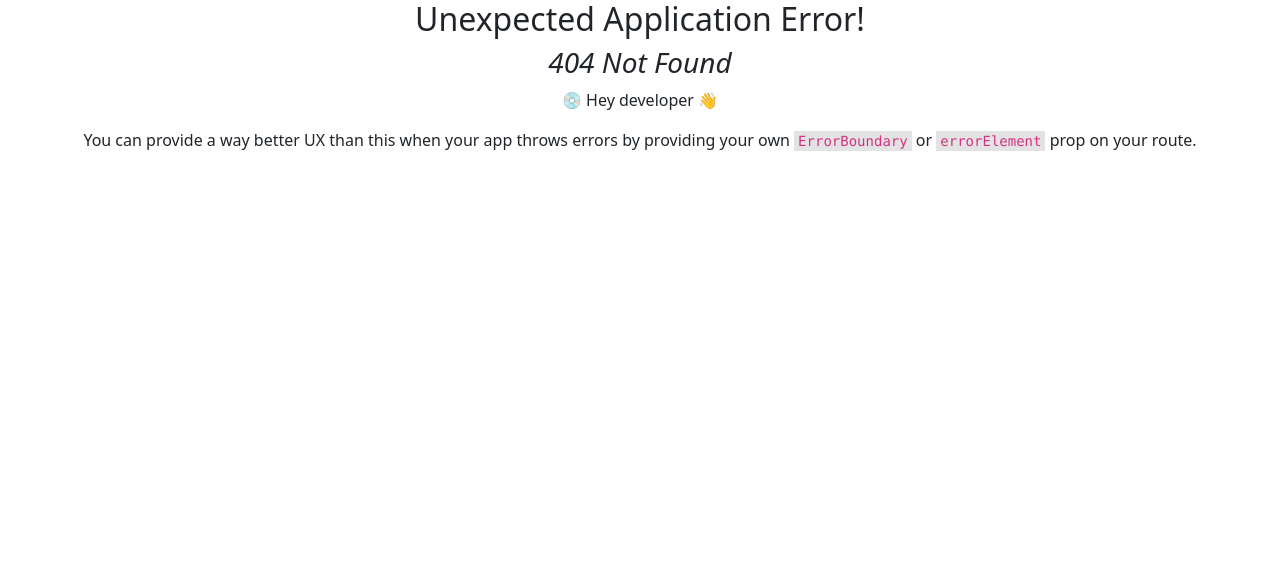
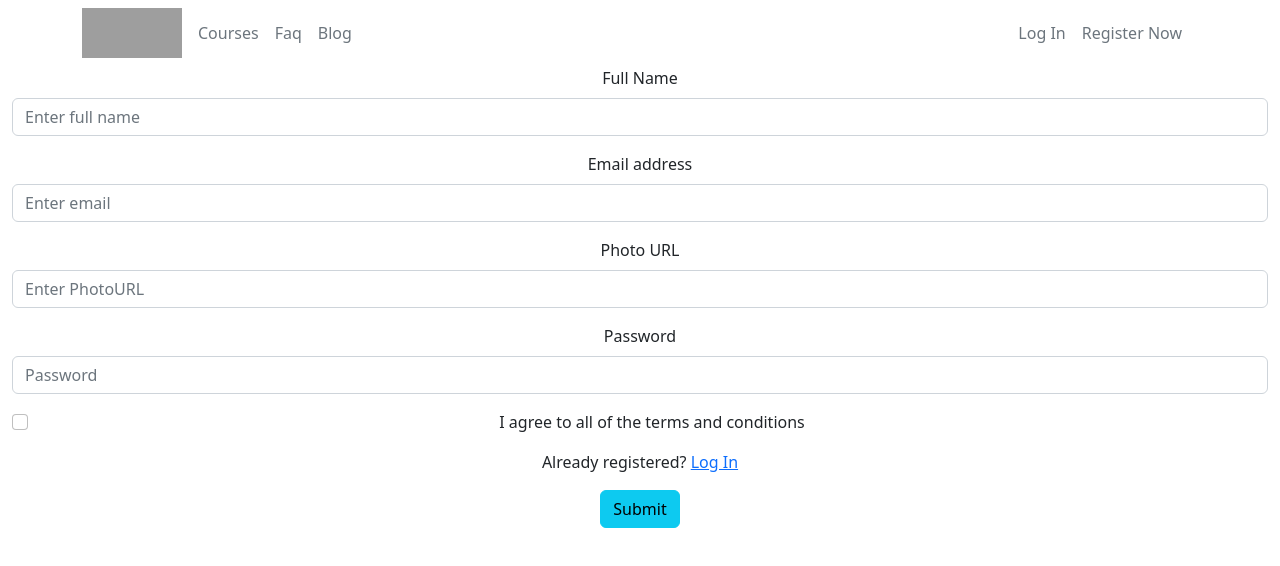
Before and after one commit to marufccs/my-lingua, a React (Create React App) app: page /register in a window 1280 px wide. Before the commit this address had no page. Shown: the top 566 px of the page. Built offline with nearby package versions, Linux system fonts and the light colour scheme; grey boxes are pictures that could not be loaded.

Commit message:
sign-up-page-added

```diff
--- a/src/Header/Header.js
+++ b/src/Header/Header.js
@@ -24,10 +24,8 @@ const Header = () => {
             <NavLink className="text-decoration-none  text-secondary me-3" to="/blog">Blog</NavLink>
             </Nav>
           <Nav>
-            <Nav.Link href="#deets">More deets</Nav.Link>
-            <Nav.Link eventKey={2} href="#memes">
-              Dank memes
-            </Nav.Link>
+            <NavLink className="text-decoration-none  text-secondary me-3 " to="/login">Log In</NavLink>
+            <NavLink className="text-decoration-none  text-secondary me-3 " to="/register">Register Now</NavLink>
           </Nav>
         </Navbar.Collapse>
       </Container>
--- a/src/Home/Home.js
+++ b/src/Home/Home.js
@@ -10,8 +10,8 @@ const Home = () => {
             <h1 className='first-h1'>Learn New Languages and Make new experiences</h1>
             <p className='first-p'>
                 The world is moving fast. You can't have only one language to communicate with the whole world. Learn a new language and get access to a whole different country!
-                <Link to ='/courses'>
-                <button type="button" class="btn btn-primary d-block start-button mt-2">Get Started</button></Link>
+                <Link className='text-decoration-none' to ='/courses'>
+                <button type="button" class="btn btn-info d-block start-button mt-2 ">Get Started</button></Link>
             </p>
 
            </div>
--- /dev/null
+++ b/src/Login/Login.js
@@ -0,0 +1,11 @@
+import React from 'react';
+
+const Login = () => {
+    return (
+        <div>
+
+        </div>
+    );
+};
+
+export default Login;
--- /dev/null
+++ b/src/Register/Register.css
@@ -0,0 +1,5 @@
+@media screen and (min-width: 899px){
+    .main-form{
+        width: 30%;
+    }
+}
--- /dev/null
+++ b/src/Register/Register.js
@@ -0,0 +1,51 @@
+import React from 'react';
+import { Button, Form } from 'react-bootstrap';
+import { Link } from 'react-router-dom';
+import './Register.css'
+
+const Register = () => {
+    const handleRegistration = event => {
+        event.preventDefault();
+        const form = event.target;
+        const email = form.email.value;
+        const password = form.password.value;
+        const name = form.name.value;
+        const photo = form.photo.value;
+        console.log(email, password, name, photo);
+        form.reset();
+    }
+     return (
+        <div>
+               <Form onSubmit={handleRegistration} className='container-fluid main-form'>
+      <Form.Group className="mb-3" controlId="formBasicEmail">
+        <Form.Label>Full Name</Form.Label>
+        <Form.Control name='name' type="text" placeholder="Enter full name" required />
+      </Form.Group>
+      <Form.Group className="mb-3" controlId="formBasicEmail">
+        <Form.Label>Email address</Form.Label>
+        <Form.Control name='email' type="email" placeholder="Enter email" required />
+      </Form.Group>
+      <Form.Group className="mb-3" controlId="formBasicEmail">
+        <Form.Label>Photo URL</Form.Label>
+        <Form.Control name='photo' type="text" placeholder="Enter PhotoURL" />
+      </Form.Group>
+
+      <Form.Group className="mb-3" controlId="formBasicPassword">
+        <Form.Label>Password</Form.Label>
+        <Form.Control name='password' type="password" placeholder="Password" required/>
+      </Form.Group>
+      <Form.Group className="mb-3" controlId="formBasicCheckbox">
+        <Form.Check type="checkbox" label="I agree to all of the terms and conditions" />
+      </Form.Group>
+      <Form.Group>
+        <p>Already registered? <Link to = "/login">Log In </Link> </p>
+      </Form.Group>
+      <Button variant="info" type="submit">
+        Submit
+      </Button>
+    </Form>
+        </div>
+    );
+};
+
+export default Register;
```
Also changed, not shown: src/Routes/Routes.js (+10 -0 lines).
